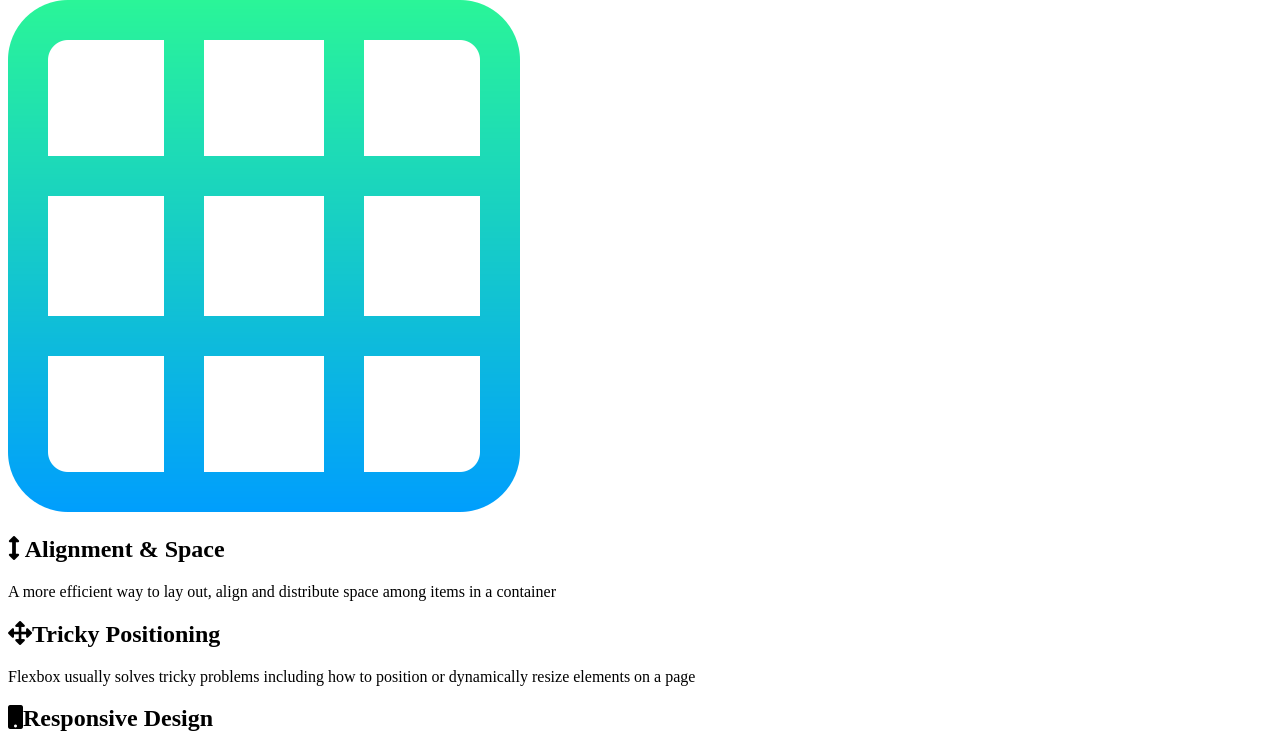
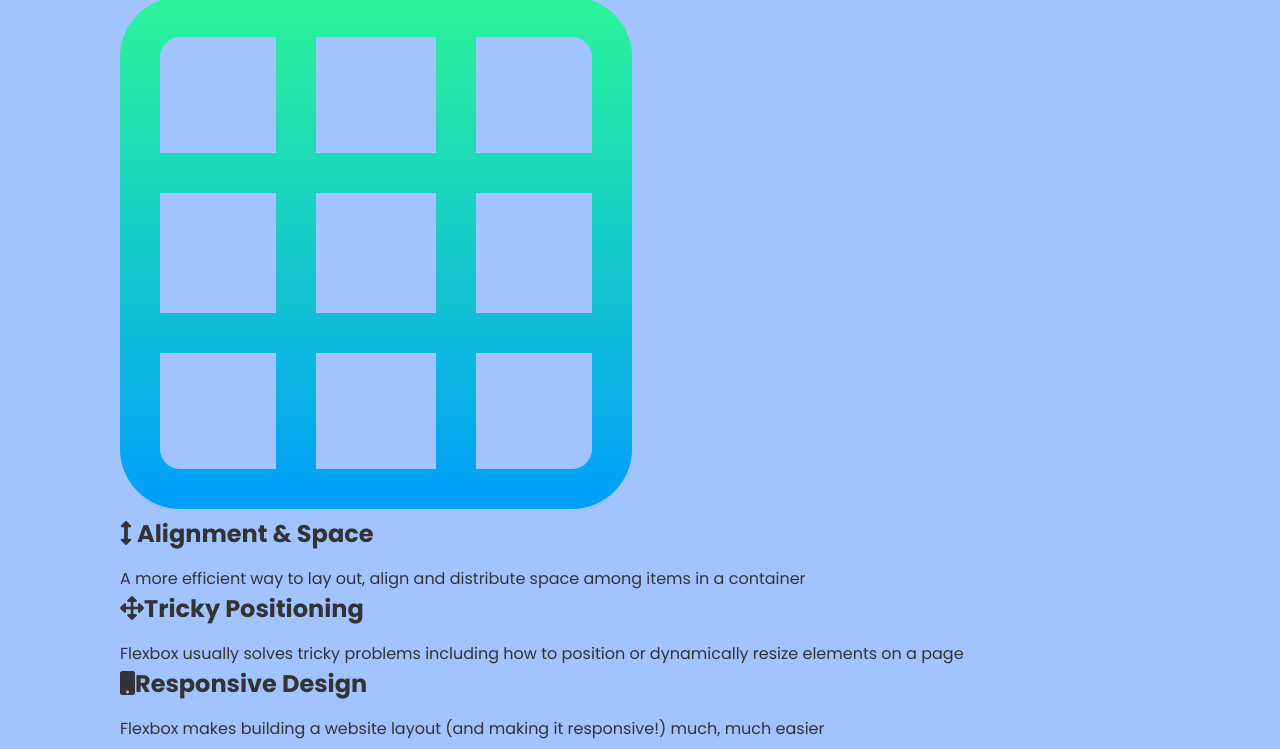
Before and after one commit to rhythm2107/landing-page-flexbox, a plain HTML site: page index.html in a window 1280 px wide. Shown: the part 210-959 px from the top of the page. Drawn offline with Linux system fonts and the light colour scheme.

Commit message:
Add styles.css, padding/font

```diff
--- a/index.html
+++ b/index.html
@@ -9,6 +9,7 @@
       integrity="sha384-AYmEC3Yw5cVb3ZcuHtOA93w35dYTsvhLPVnYs9eStHfGJvOvKxVfELGroGkvsg+p"
       crossorigin="anonymous"
     />
+    <link rel="stylesheet" href="styles.css">
     <title>FlexBox Crash Course</title>
 </head>
 <body>
--- a/styles.css
+++ b/styles.css
@@ -0,0 +1,30 @@
+@import url('https://fonts.googleapis.com/css2?family=Poppins:wght@400;700&display=swap');
+
+* {
+    box-sizing: border-box;
+    margin: 0;
+    padding: 0;
+}
+
+body {
+    font-family: 'Poppins', sans-serif;
+    font-size: 16px;
+    line-height: 1.5;
+    color: #333;
+    background: #a1c3ff;
+}
+
+img {
+    max-width: 100%;
+}
+
+h1,
+h2 {
+    margin-bottom: 15px;
+}
+
+.container {
+    max-width: 1100px;
+    margin: 0 auto;
+    padding: 0 30px;
+}
```
